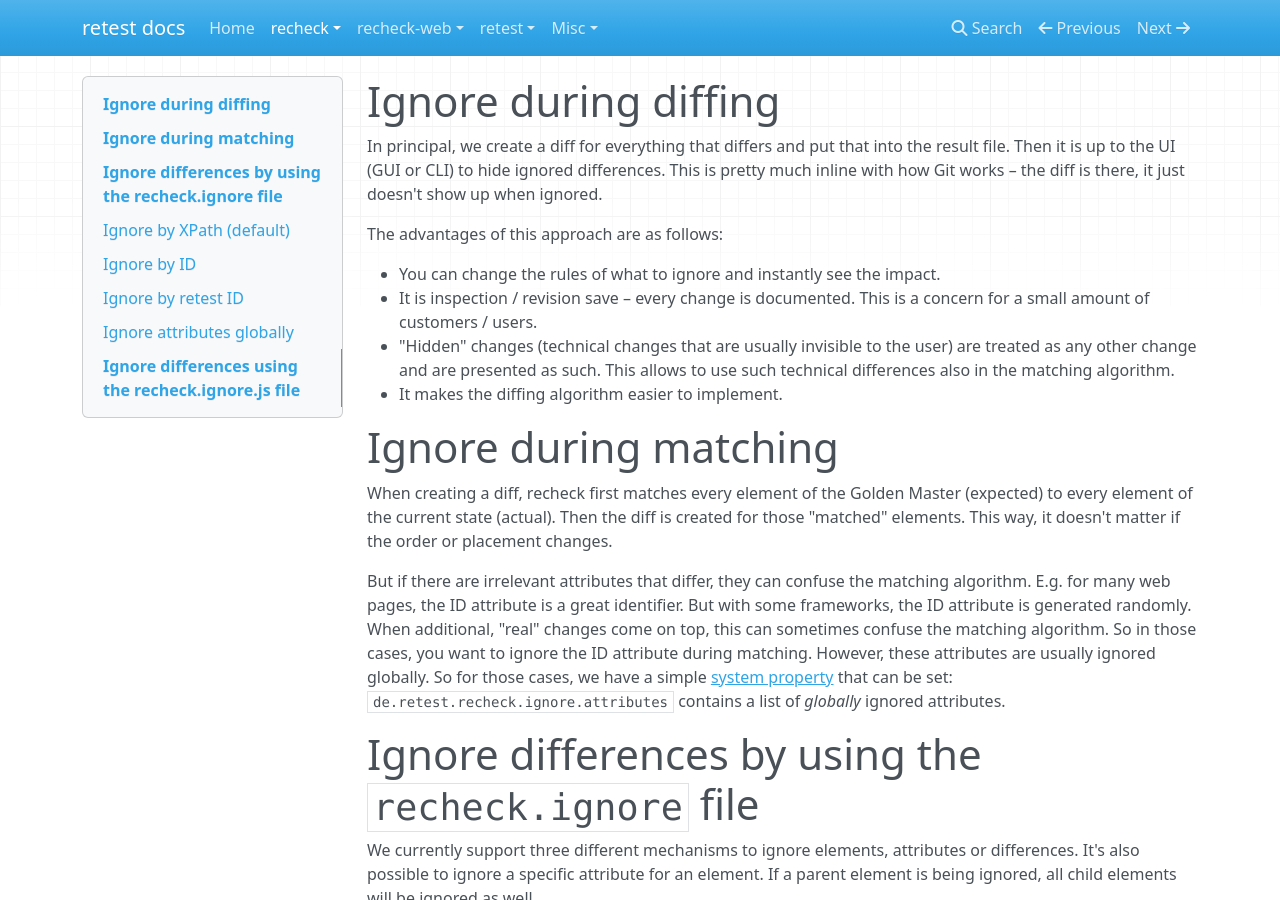
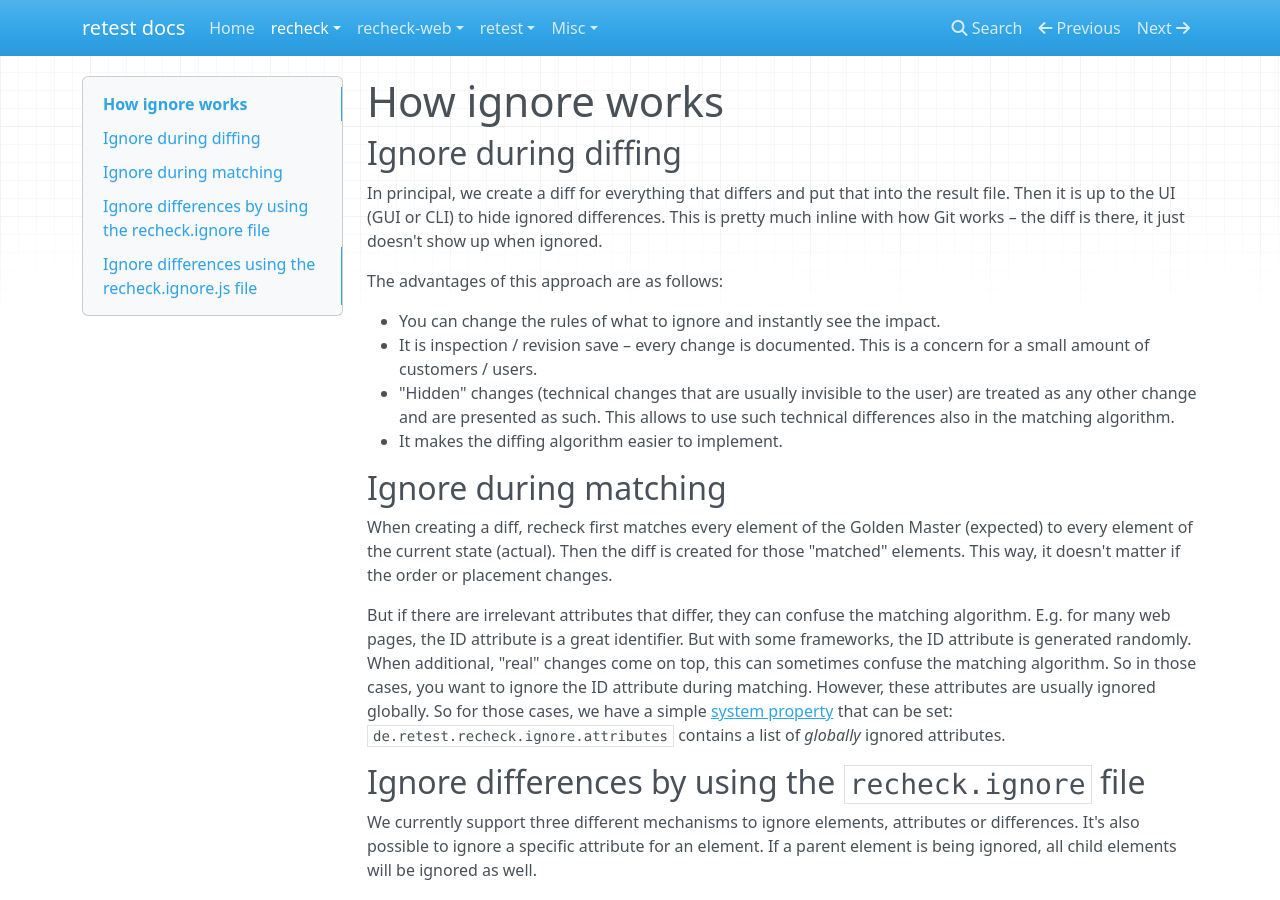
Before and after one commit to retest/docs, an MkDocs documentation site: the page built from docs/recheck/how-ignore-works-in-recheck.md, in a window 1280 px wide and 900 px high. Built offline with MkDocs 1.6.1, drawn with Linux system fonts in a browser that asks for light colours; nearby versions of some CDN libraries.

Commit message:
Let pages start with the same title as in `mkdocs.yml`

```diff
--- a/docs/recheck/how-ignore-works-in-recheck.md
+++ b/docs/recheck/how-ignore-works-in-recheck.md
@@ -1,4 +1,6 @@
-# Ignore during diffing
+# How ignore works
+
+## Ignore during diffing
 
 In principal, we create a diff for everything that differs and put that into the result file. Then it is up to the UI (GUI or CLI) to hide ignored differences. This is pretty much inline with how Git works – the diff is there, it just doesn't show up when ignored.
 
@@ -9,13 +11,13 @@
 - "Hidden" changes (technical changes that are usually invisible to the user) are treated as any other change and are presented as such. This allows to use such technical differences also in the matching algorithm.
 - It makes the diffing algorithm easier to implement.
 
-# Ignore during matching
+## Ignore during matching
 
 When creating a diff, recheck first matches every element of the Golden Master (expected) to every element of the current state (actual). Then the diff is created for those "matched" elements. This way, it doesn't matter if the order or placement changes.
 
 But if there are irrelevant attributes that differ, they can confuse the matching algorithm. E.g. for many web pages, the ID attribute is a great identifier. But with some frameworks, the ID attribute is generated randomly.  When additional, "real" changes come on top, this can sometimes confuse the matching algorithm. So in those cases, you want to ignore the ID attribute during matching. However, these attributes are usually ignored globally. So for those cases, we have a simple [system property](https://docs.oracle.com/javase/tutorial/essential/environment/sysprop.html) that can be set: `de.retest.recheck.ignore.attributes` contains a list of _globally_ ignored attributes.
 
-# Ignore differences by using the `recheck.ignore` file
+## Ignore differences by using the `recheck.ignore` file
 
 We currently support three different mechanisms to ignore elements, attributes or differences. It's also possible to ignore a specific attribute for an element. If a parent element is being ignored, all child elements will be ignored as well.
 
@@ -25,7 +27,7 @@
 * With the `recheck-cli`https://github.com/retest/recheck-cli
 * With our GUI `review` https://retest.de/review/
 
-## Ignore by XPath (default)
+### Ignore by XPath (default)
 
 During extraction of the golden master, we generate an [XPath](https://en.wikipedia.org/wiki/XPath) for each element in the website. A typical ignore with this methods looks like this:
 
@@ -36,7 +38,7 @@
 
 For the first line, the `div` element found under `HTML[1]/BODY[1]/DIV[3]` the `outline` attribute is being ignored. The second line ignores the `div` element in `HTML[1]/BODY[1]/DIV[1]/DIV[1]/DIV[1]` and all child elements. If you want to ignore elements that appear and disappear, using XPath is also the recommended approach.
 
-## Ignore by ID
+### Ignore by ID
 
 It is also possible to ignore an HTML element by its `id`:
 
@@ -47,7 +49,7 @@
 
 Please note that it is also possible to ignore a specific attribute of an element as shown in the first example where the `font` attribute of all `title` element is ignored. As with the first mechanism, one can also completely ignore an element with all it's children, which is shown in the second example.
 
-## Ignore by retest ID
+### Ignore by retest ID
 
 Also during creation of the golden master, we generate a stable id for all elements. We call this the `retestID` and it can also be used for ignoring:
 
@@ -58,7 +60,7 @@
 
 There is nothing really special when compared to the previously shown mechanisms. All learnings still apply here.
 
-## Ignore attributes globally
+### Ignore attributes globally
 
 You can also ignore attributes globally:
 
@@ -75,7 +77,7 @@
 
 E.g., this will ignore all border colors and all paddings respectively.
 
-# Ignore differences using the `recheck.ignore.js` file
+## Ignore differences using the `recheck.ignore.js` file
 
 We also added a mechanism to specify "ignore rules" in JavaScript, using the [Oracle Nashorn JavaScript engine](https://en.wikipedia.org/wiki/Nashorn_(JavaScript_engine)). This allows users to specify ignore rules very flexibly, by implementing either of the following methods:
 
```
Also changed, not shown: docs/recheck/location-of-the-golden-master-files.md (+1 -1 lines), docs/recheck/reuse-golden-master-files.md (+1 -1 lines).
